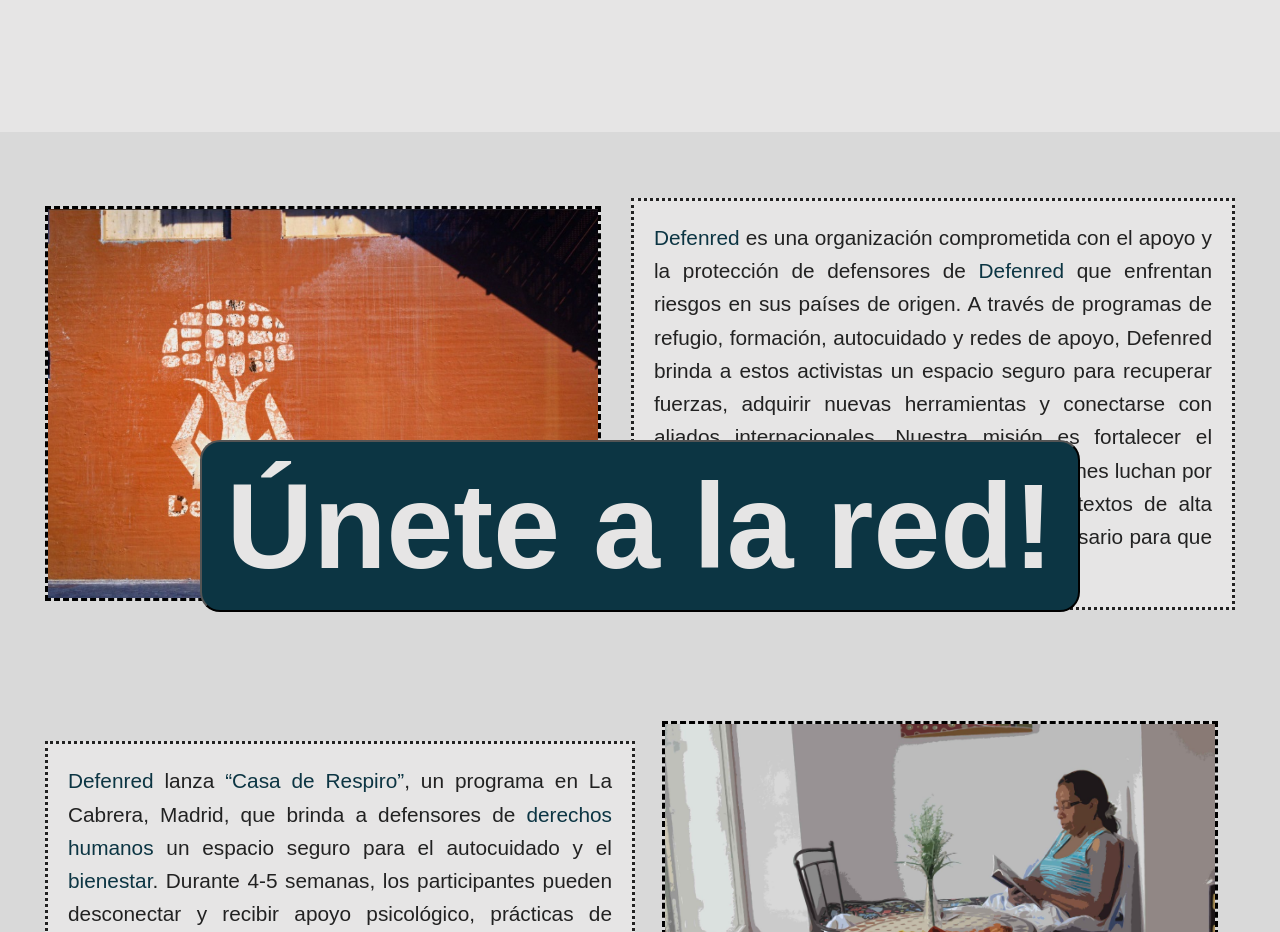
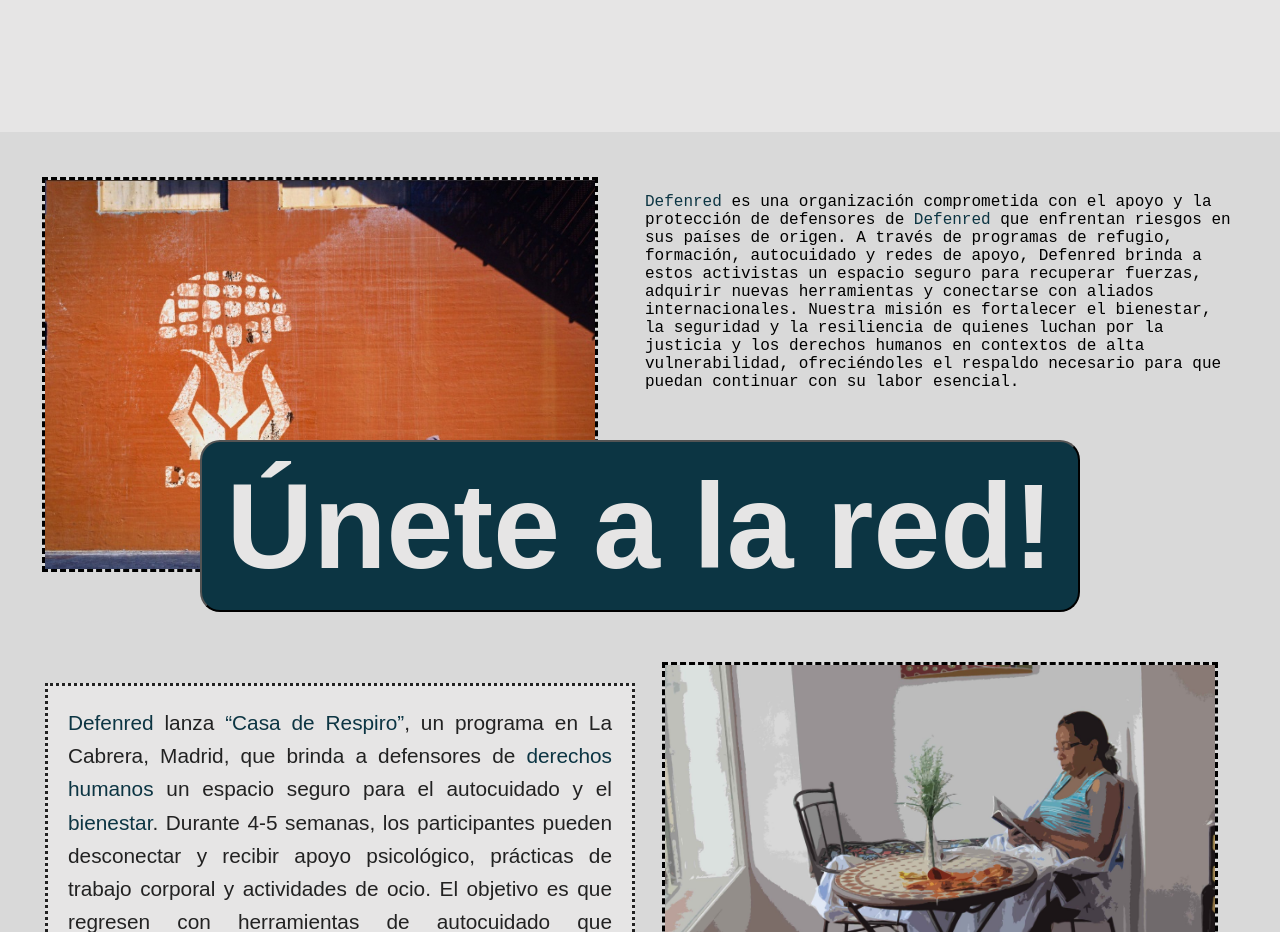
Before and after one commit to InkCapac/DANI_NODE, a React (Vite) app in the folder DEFENRED/: page / in a window 1280 px wide. Shown: the part 880-1812 px from the top of the page. Built offline with nearby package versions, Linux system fonts and the light colour scheme.

Commit message:
CAMBIOS 10-02
:)

```diff
--- a/DEFENRED/src/linkedPages/css_pages/inicioStyle.css
+++ b/DEFENRED/src/linkedPages/css_pages/inicioStyle.css
@@ -50,7 +50,15 @@ body {
 .cta-unete:hover {
   background-color: var(--orange);
 }
-
+/*Sección de introducción a Defenred*/
+.secciones-inicio {
+  display: flex;
+  align-items: flex-start;
+  padding: 45px;
+  background-color: var(--gray);
+  gap: 30px;
+  margin: 0 auto;
+}
 .parrafo1-inicio {
   padding: 45px;
   display: flex;
@@ -84,16 +92,22 @@ body {
   padding: 20px;
   border-radius: 5px;
 }
-
-.parrafo1-inicio img {
+.street-defenred-image {
+  width: 550px;
+  height: auto;
+  display: flex;
+  flex-direction: column;
+  align-items: center;
+  margin-right: 20px;
+}
+.secciones-inicio img {
   width: 550px;
   height: auto;
   border-style: dashed;
   transition: transform 0.5s ease;
   object-fit: cover;
 }
-
-.parrafo1-inicio img:hover {
+.secciones-inicio img:hover {
   transform: rotate(3deg) scale(1.1);
 }
 
--- a/DEFENRED/src/linkedPages/inicio.tsx
+++ b/DEFENRED/src/linkedPages/inicio.tsx
@@ -17,9 +17,11 @@ const Inicio = () => {
             <div className="cta-container" ref={parallax.ref}>
                 <button className="cta-unete">Únete a la red!</button>
             </div>
-            <div className="parrafo1-inicio">
+            <div className="secciones-inicio">
+            <div className="street-defenred-image">
                 <img src={streetImage} alt="Vistas de Defenred" />
-                <p>
+                </div>
+                <p className="secciones-parrafo1">
                     <span className="keywords">Defenred</span> es una organización comprometida con el apoyo y la protección de defensores de <span className="keywords">Defenred</span> que enfrentan riesgos en sus países de origen. A través de programas de
                     refugio, formación, autocuidado y redes de apoyo, Defenred brinda a estos activistas un espacio
                     seguro para recuperar fuerzas, adquirir nuevas herramientas y conectarse con aliados
@@ -44,6 +46,7 @@ const Inicio = () => {
             </div>
             <Footer />
         </div>
+
     );
 };
 
```
